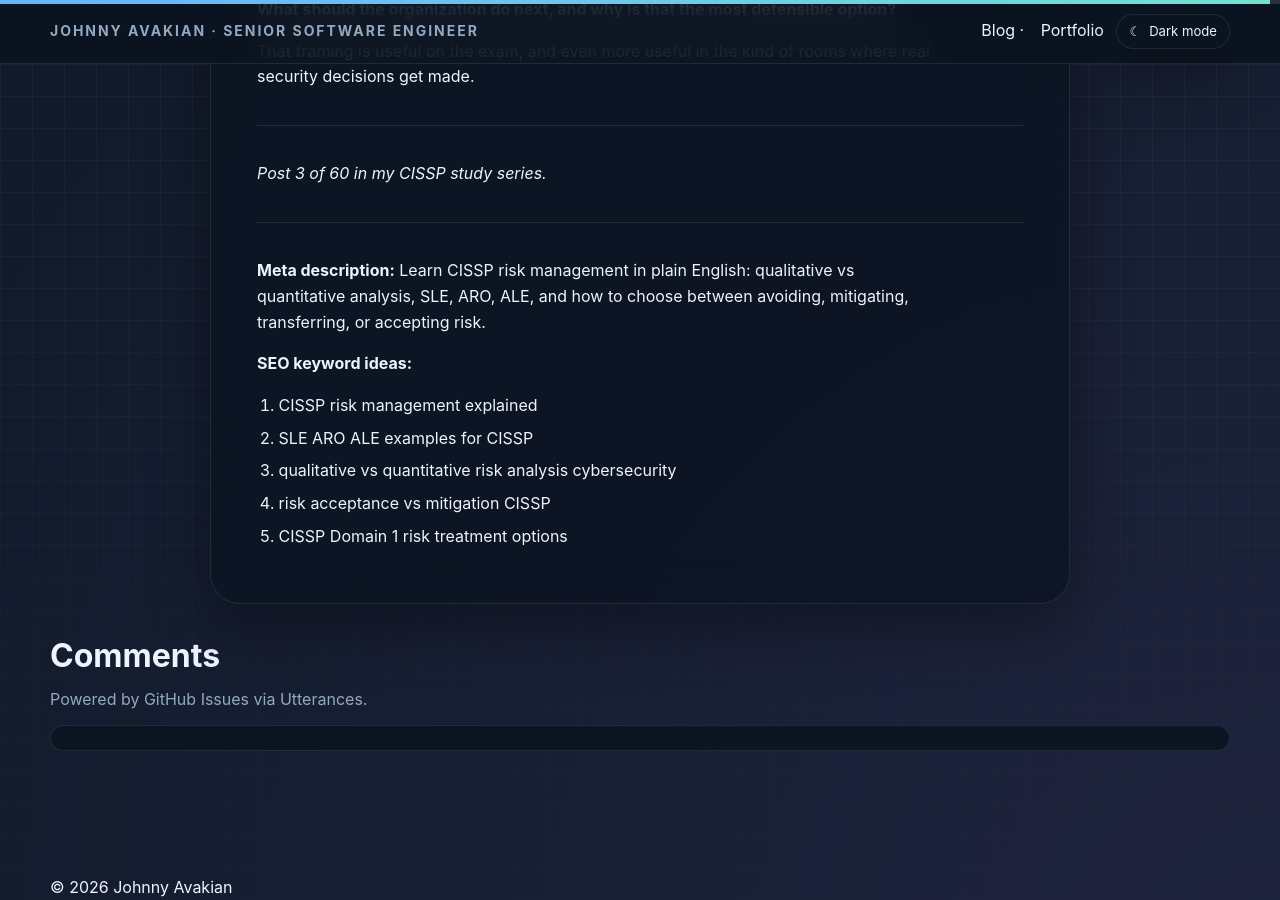
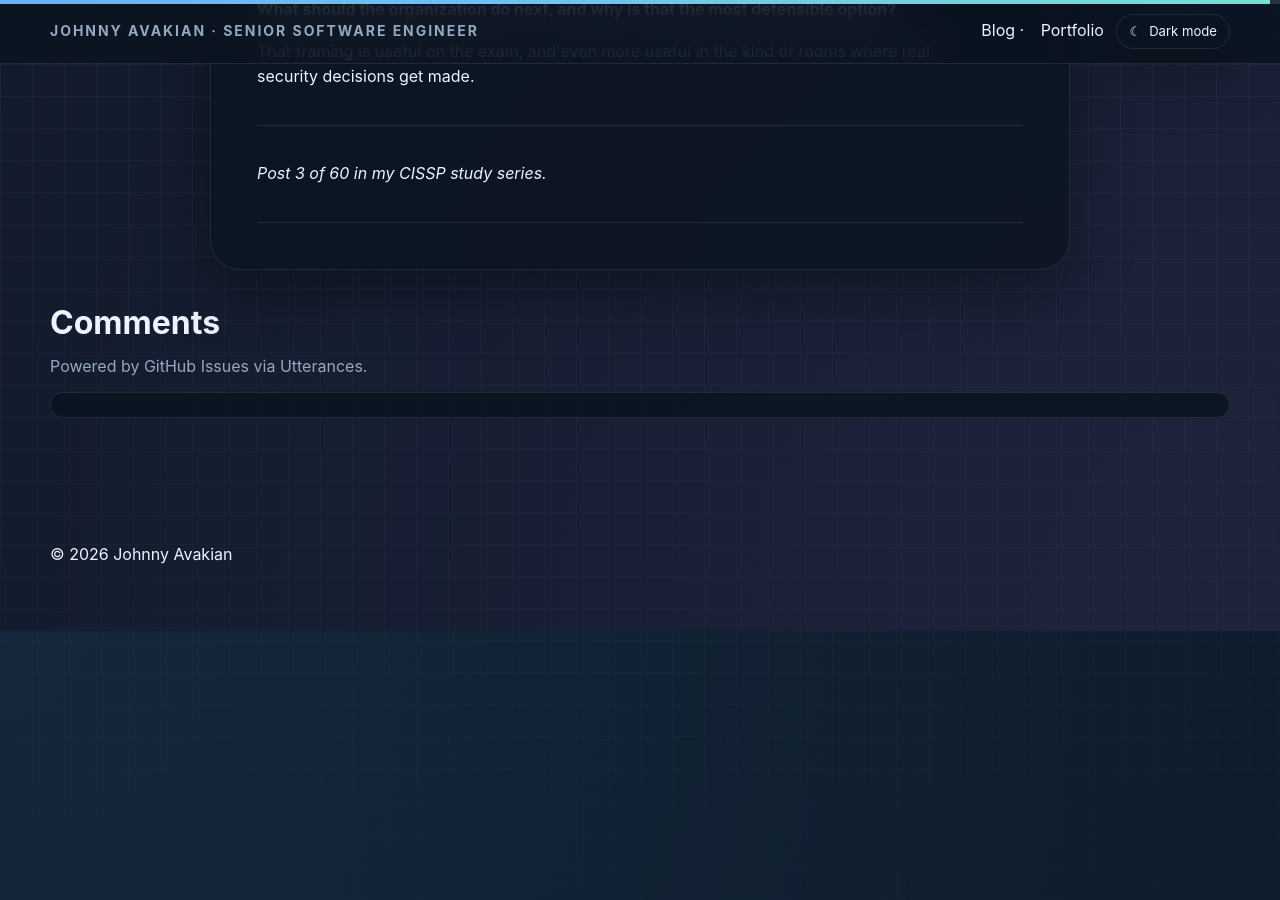
Before and after one commit to codeavak/portfolio_website, a Jekyll site: the page built from _posts/2026-04-01-cissp-risk-management-impact-likelihood-treatment.md, in a window 1280 px wide and 900 px high, scrolled down 8199 px. Built offline with Jekyll 4.4.1, drawn with Linux system fonts in a browser that asks for light colours; comment, search, counter and statistics services are not loaded; after the commit the page ends 8830 px from its top, so only the background shows below that.

Commit message:
Update CISSP post refinements

```diff
--- a/_posts/2026-04-01-cissp-risk-management-impact-likelihood-treatment.md
+++ b/_posts/2026-04-01-cissp-risk-management-impact-likelihood-treatment.md
@@ -203,7 +203,7 @@ That framing is useful on the exam, and even more useful in the kind of rooms wh
 *Post 3 of 60 in my CISSP study series.*
 
 ---
-
+<!--
 **Meta description:** Learn CISSP risk management in plain English: qualitative vs quantitative analysis, SLE, ARO, ALE, and how to choose between avoiding, mitigating, transferring, or accepting risk.
 
 **SEO keyword ideas:**
@@ -211,4 +211,4 @@ That framing is useful on the exam, and even more useful in the kind of rooms wh
 2. SLE ARO ALE examples for CISSP
 3. qualitative vs quantitative risk analysis cybersecurity
 4. risk acceptance vs mitigation CISSP
-5. CISSP Domain 1 risk treatment options
+5. CISSP Domain 1 risk treatment options -->
```
Also changed, not shown: _posts/2026-04-01-cissp-security-awareness-training-leadership-culture.md (+2 -2 lines), content-packages/2026-04-01-cissp-security-awareness-training-leadership-culture.md (+2 -2 lines).
